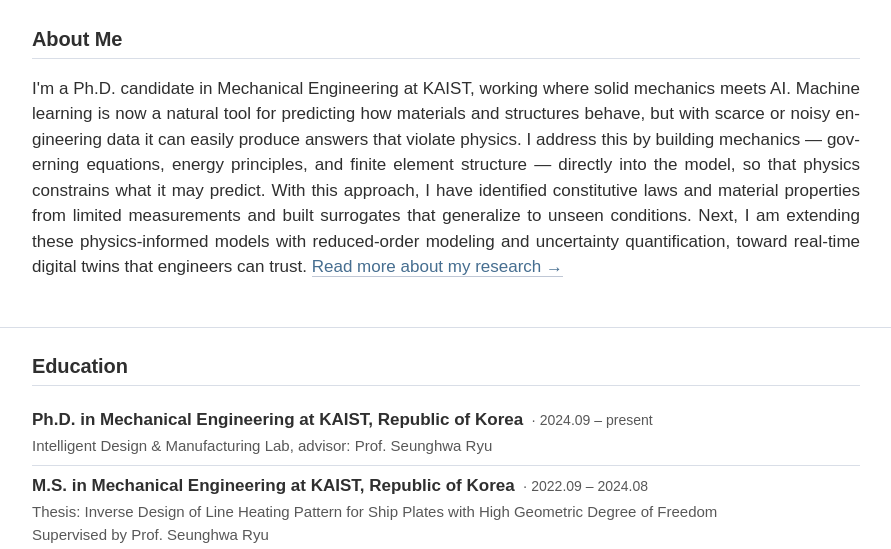
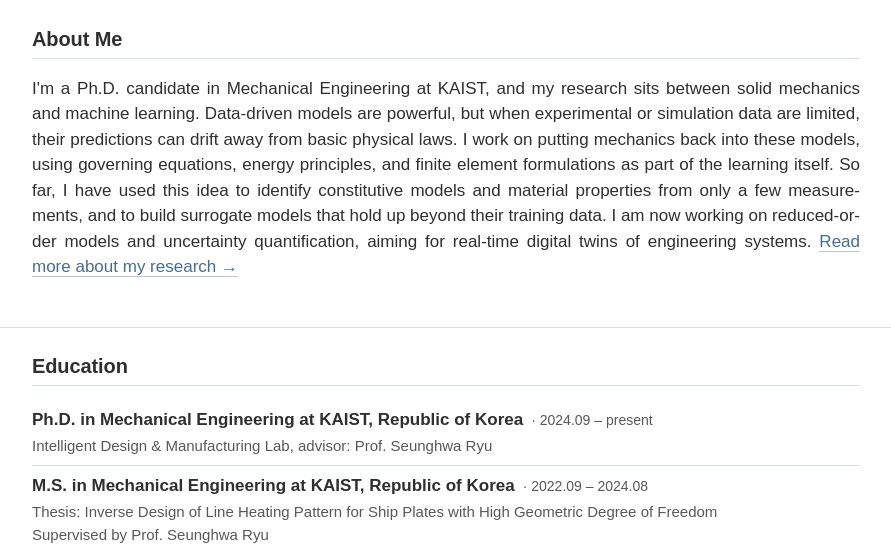
Before and after one commit to HyeonBin-Moon/HyeonBin-Moon.github.io, a plain HTML site: page index.html in a window 1280 px wide. Shown: the part 251-800 px from the top of the page, without its empty margins (194-1085 px from the left). Drawn offline with Linux system fonts and the light colour scheme.

Commit message:
About Me: more natural wording
Co-Authored-By: Claude Opus 5.5 <noreply@anthropic.com>

```diff
--- a/index.html
+++ b/index.html
@@ -80,14 +80,13 @@
     <div class="section-head"><h2>About Me</h2></div>
     <div class="bio">
         <p>
-          I'm a Ph.D. candidate in Mechanical Engineering at KAIST, working where solid mechanics meets AI.
-          Machine learning is now a natural tool for predicting how materials and structures behave, but with scarce or
-          noisy engineering data it can easily produce answers that violate physics. I address this by building mechanics
-          &mdash; governing equations, energy principles, and finite element structure &mdash; directly into the model, so
-          that physics constrains what it may predict. With this approach, I have identified constitutive laws and material
-          properties from limited measurements and built surrogates that generalize to unseen conditions. Next, I am
-          extending these physics-informed models with reduced-order modeling and uncertainty quantification, toward
-          real-time digital twins that engineers can trust.
+          I'm a Ph.D. candidate in Mechanical Engineering at KAIST, and my research sits between solid mechanics
+          and machine learning. Data-driven models are powerful, but when experimental or simulation data are limited,
+          their predictions can drift away from basic physical laws. I work on putting mechanics back into these models,
+          using governing equations, energy principles, and finite element formulations as part of the learning itself.
+          So far, I have used this idea to identify constitutive models and material properties from only a few measurements,
+          and to build surrogate models that hold up beyond their training data. I am now working on reduced-order models
+          and uncertainty quantification, aiming for real-time digital twins of engineering systems.
           <a href="research.html">Read more about my research &rarr;</a>
         </p>
       </div>
```
